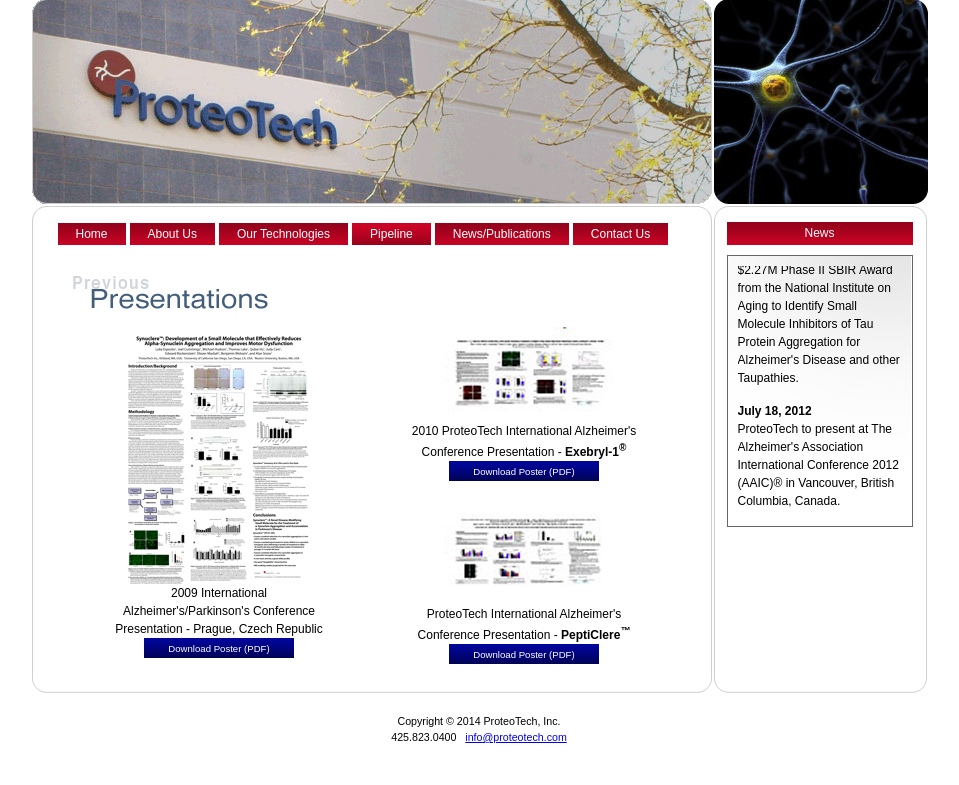
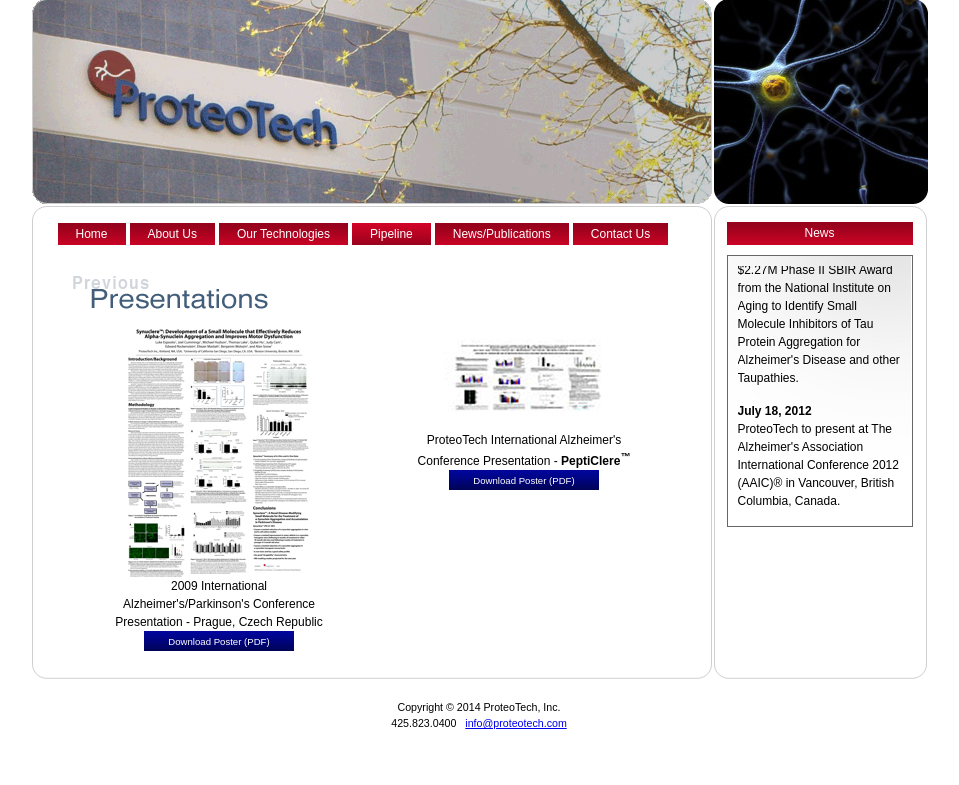
Before and after one commit to eandjdesign/proteotech.com, a PHP site: page /news/presentations.html in a window 1280 px wide. Shown: the part 93-878 px from the top of the page, without its empty margins (161-1120 px from the left). After the commit the page ends 822 px from the top, so only its background shows below. Run offline with PHP 8.4, Linux system fonts and the light colour scheme.

Commit message:
removing exebryl1 from presentations page

```diff
--- a/css/styles.css
+++ b/css/styles.css
@@ -55,6 +55,9 @@
 p {
 	margin: 0 0 10px 0;
 	padding: 0;
+}
+tbody {
+	vertical-align: top;
 }
 /* --- */
 
--- a/news/presentations.html
+++ b/news/presentations.html
@@ -160,10 +160,6 @@
 											<div class="specialButton"><a title="ProteoTech International Alzheimer's/Parkinson's Conference Presentation" href="/pdfs/2009_international_alzheimers_conference.pdf" target="_blank" class="sidebar">Download Poster (PDF)</a></div>
 										</td>
 										<td>
-											<img src="/images/poster_exebryl.jpg" alt="Exebryl" /><br />
-											2010 ProteoTech International Alzheimer's<br />Conference Presentation - <strong>Exebryl-1<sup>&reg;</sup></strong>
-											<div class="specialButton"><a title="ProteoTech International Alzheimer's Conference Presentation on PeptiClere" href="/pdfs/exebryl-1_poster_2010.pdf" target="_blank" class="sidebar">Download Poster (PDF)</a></div>
-											<br />
 											<img src="/images/poster_pepti.jpg" alt="Pepticlere" /><br />
 											ProteoTech International Alzheimer's<br />Conference Presentation - <strong>PeptiClere<sup>&trade;</sup></strong>
 											<div class="specialButton"><a title="ProteoTech International Alzheimer's Conference Presentation on PeptiClere" href="/pdfs/peptide_poster.pdf" target="_blank" class="sidebar">Download Poster (PDF)</a></div>
```
